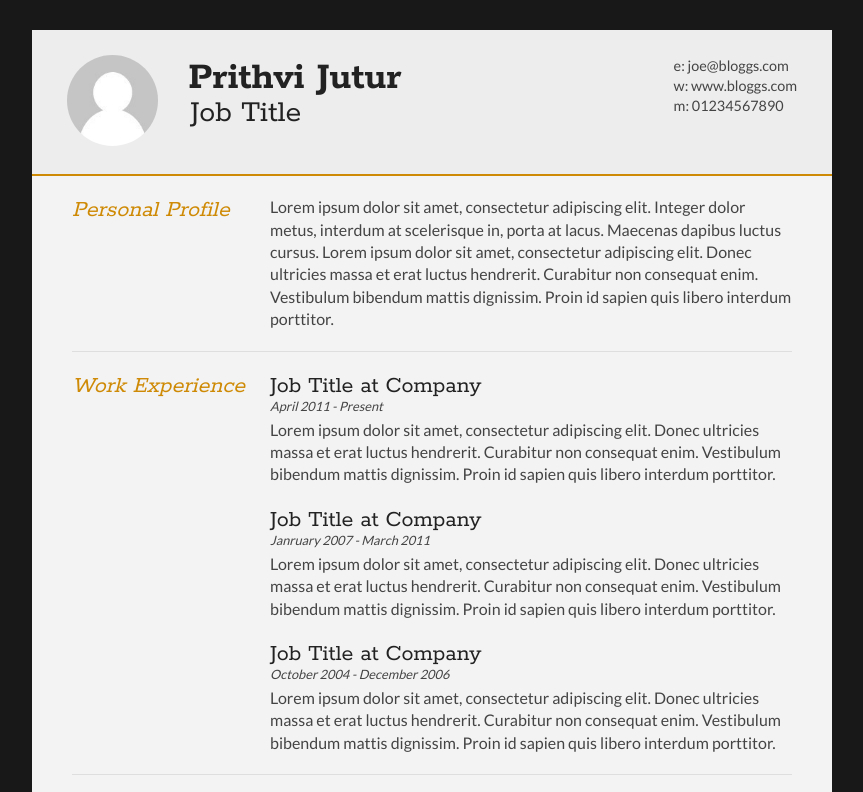
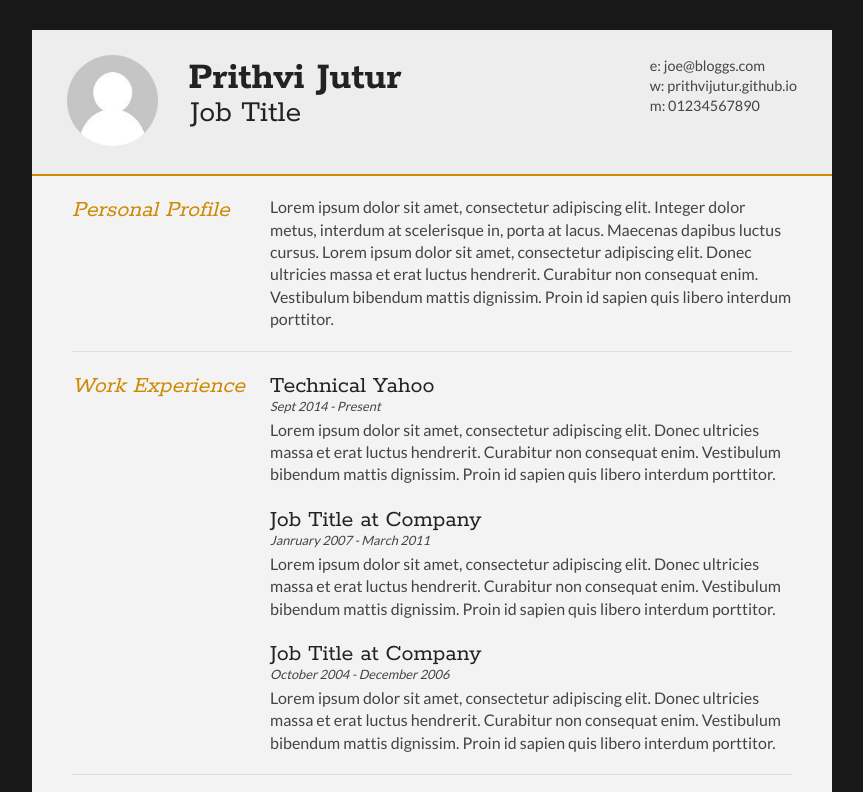
Before and after one commit to Prithvijutur/prithvijutur.github.io, a plain HTML site: page index.html in a window 1280 px wide. Shown: the top 792 px of the page, without its empty margins (208-1071 px from the left). Drawn offline with Linux system fonts and the light colour scheme.

Commit message:
Update index.html

```diff
--- a/index.html
+++ b/index.html
@@ -28,8 +28,8 @@
 
 		<div id="contactDetails" class="quickFade delayFour">
 			<ul>
-				<li>e: <a href="mailto:joe@bloggs.com" target="_blank">joe@bloggs.com</a></li>
-				<li>w: <a href="http://www.bloggs.com">www.bloggs.com</a></li>
+				<li>e: <a href="mailto:prithvi.jutur@yahoo.com" target="_blank">joe@bloggs.com</a></li>
+				<li>w: <a href="http://prithvijutur.github.io">prithvijutur.github.io</a></li>
 				<li>m: 01234567890</li>
 			</ul>
 		</div>
@@ -58,8 +58,8 @@
 
 			<div class="sectionContent">
 				<article>
-					<h2>Job Title at Company</h2>
-					<p class="subDetails">April 2011 - Present</p>
+					<h2>Technical Yahoo</h2>
+					<p class="subDetails">Sept 2014 - Present</p>
 					<p>Lorem ipsum dolor sit amet, consectetur adipiscing elit. Donec ultricies massa et erat luctus hendrerit. Curabitur non consequat enim. Vestibulum bibendum mattis dignissim. Proin id sapien quis libero interdum porttitor.</p>
 				</article>
 
```
